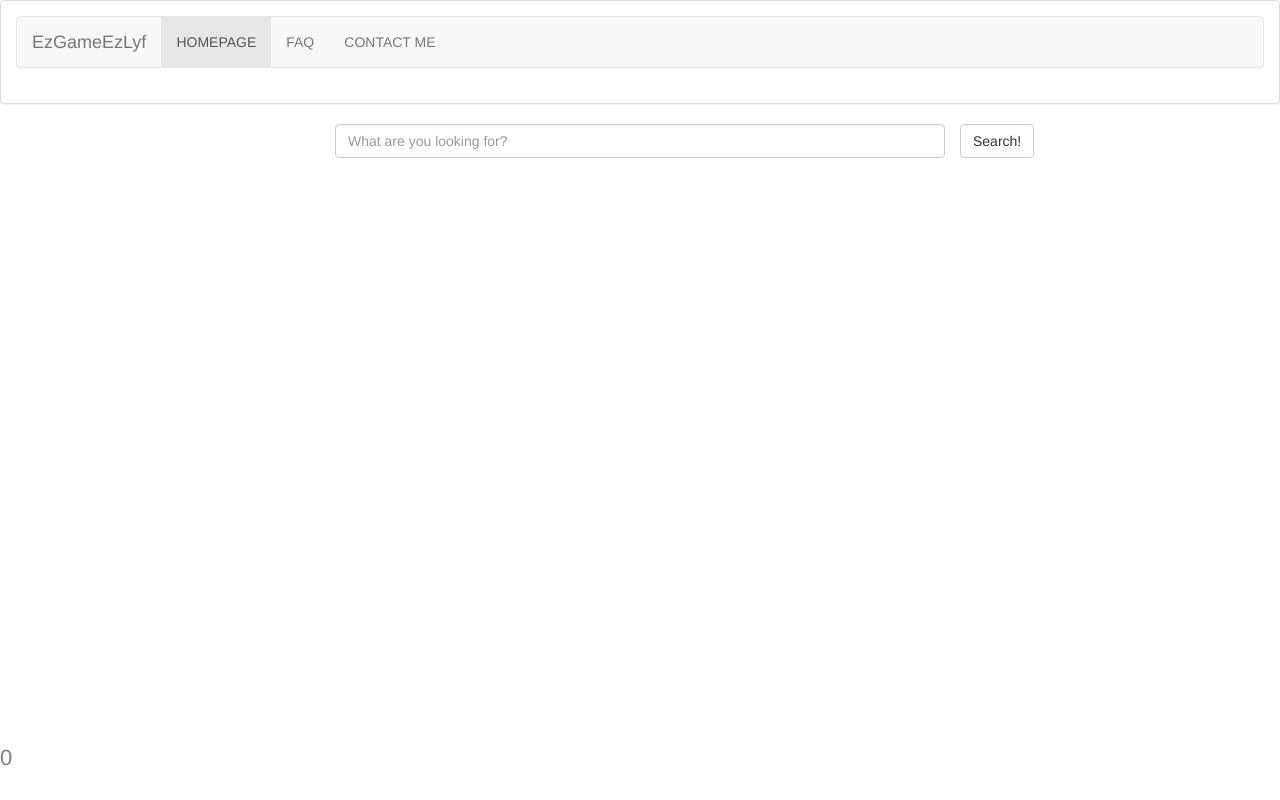
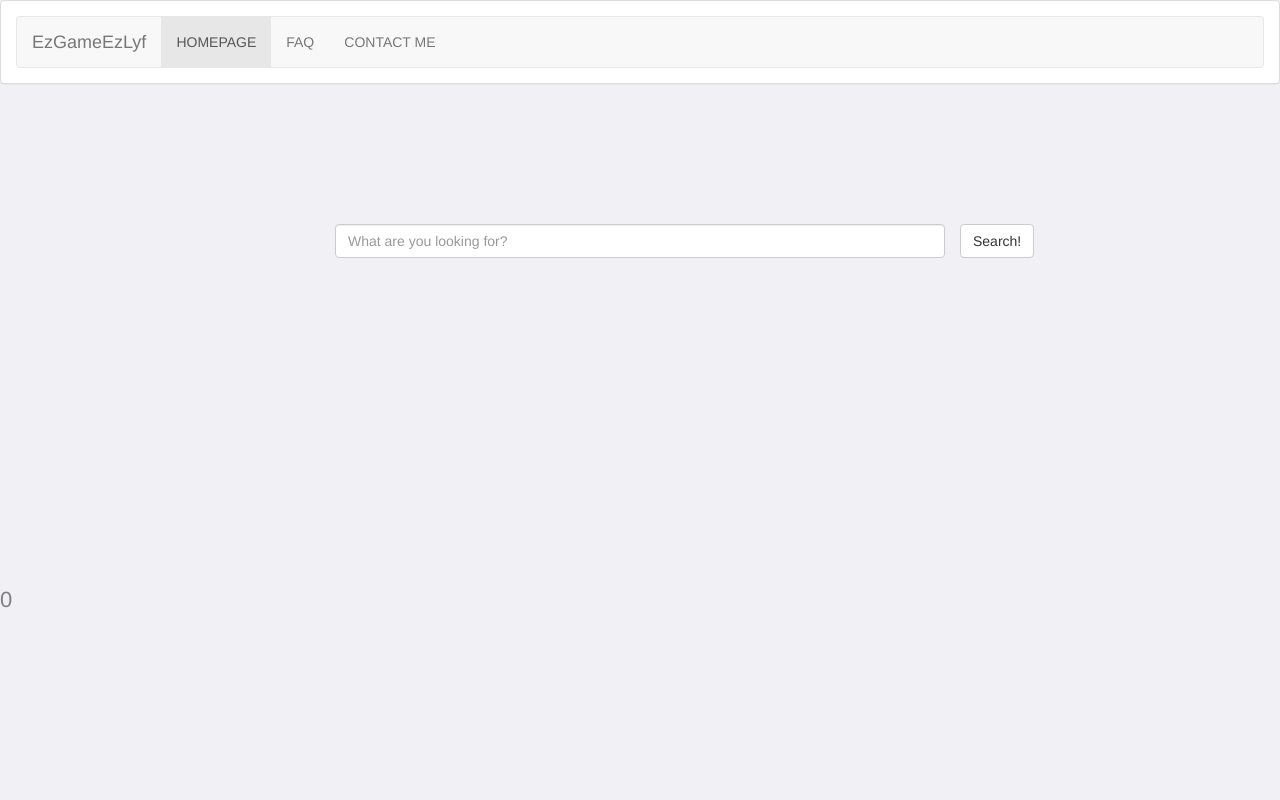
Before and after one commit to thepassenger-hub/EzGameEzLyf, a Django app: page /index in a window 1280 px wide. Run offline with Django 3.2, Linux system fonts and the light colour scheme; data comes from the database, SQL or seed files in the repository; some libraries are stand-ins or nearby versions.

Commit message:
Add style with css

```diff
--- a/scrape_games_backend/scrape_games_frontend/static/css/home_page.css
+++ b/scrape_games_backend/scrape_games_frontend/static/css/home_page.css
@@ -6,9 +6,6 @@
     transform: translate(-50%, -50%);
 }
 
-body {
-    color = black;
-}
 #loadingpage{
     width: 6em;
     position: relative;
@@ -21,9 +18,9 @@ body {
 #pagehits {
     font-size: 22px;
     color: gray;
-    position: absolute;
+    position: relative;
     float: left;
-    top: 92%;
+    margin-top: 15em;
 }
 
 .progress {
@@ -31,3 +28,9 @@ body {
     margin: 0 auto;
     width: 40%;
 }
+
+.content {
+    position: relative;
+    margin: 10em auto;
+    top: 20%;
+}
--- a/scrape_games_backend/scrape_games_frontend/static/css/results_page.css
+++ b/scrape_games_backend/scrape_games_frontend/static/css/results_page.css
@@ -1,3 +1,7 @@
 .content {
     margin-left: 1em;
 }
+
+.table-headers {
+    font-size: 18px;
+}
--- /dev/null
+++ b/scrape_games_backend/scrape_games_frontend/static/css/skeleton.css
@@ -0,0 +1,10 @@
+body {
+    background-color: #f0f0f5;
+}
+
+.navbar {
+    max-height: 3.7em;
+    min-height: 3.7em;
+    position: relative;
+    margin: auto auto;
+}
--- /dev/null
+++ b/scrape_games_backend/scrape_games_frontend/static/js/faq_page-jquery.js
@@ -0,0 +1,6 @@
+$(document).ready(function(){
+    $('#faq_page').addClass("active");
+
+
+
+});
--- a/scrape_games_backend/scrape_games_frontend/templates/scrape_games_frontend/faq.html
+++ b/scrape_games_backend/scrape_games_frontend/templates/scrape_games_frontend/faq.html
@@ -1,7 +1,9 @@
 {% extends "skeleton.html" %}
 {% block imports %}
 {% load staticfiles %}
+<script src="https://ajax.googleapis.com/ajax/libs/jquery/3.1.1/jquery.min.js"></script>
 <script src="https://maxcdn.bootstrapcdn.com/bootstrap/3.3.4/js/bootstrap.min.js"></script>
+<script src="{% static 'js/faq_page-jquery.js' %}"></script>
 <link type="text/css" rel="stylesheet" href="{% static 'css/faq_page.css' %}" />
 {% endblock %}
 {% block title %}FAQ{% endblock %}
--- a/scrape_games_backend/scrape_games_frontend/templates/scrape_games_frontend/home.html
+++ b/scrape_games_backend/scrape_games_frontend/templates/scrape_games_frontend/home.html
@@ -12,6 +12,7 @@
 
 {% endblock%}
 {% block content %}
+<div class="content">
     <form id="searchbar" action="/search/" method="get">
         <div class="form-group">
             <div class="col-md-6 col-md-offset-3">
@@ -44,4 +45,5 @@
     <div id="hits">
         <h4 id="pagehits">{{pagehits.hits}}</h4>
 </div>
+</div>
 {% endblock %}
--- a/scrape_games_backend/scrape_games_frontend/templates/skeleton.html
+++ b/scrape_games_backend/scrape_games_frontend/templates/skeleton.html
@@ -7,6 +7,7 @@
     {% block imports %}{% endblock %}
     <title>{% block title %}Title{% endblock %}</title>
     <link rel="stylesheet" href="https://maxcdn.bootstrapcdn.com/bootstrap/3.3.7/css/bootstrap.min.css" />
+    <link rel="stylesheet" type="text/css" href="{% static 'css/skeleton.css' %}" />
 </head>
 <body>
     <div class="panel panel-default">
```
Also changed, not shown: scrape_games_backend/scrape_games_frontend/templates/scrape_games_frontend/search_results.html (+5 -3 lines). Lines whose indentation alone changed are shown as unchanged.
